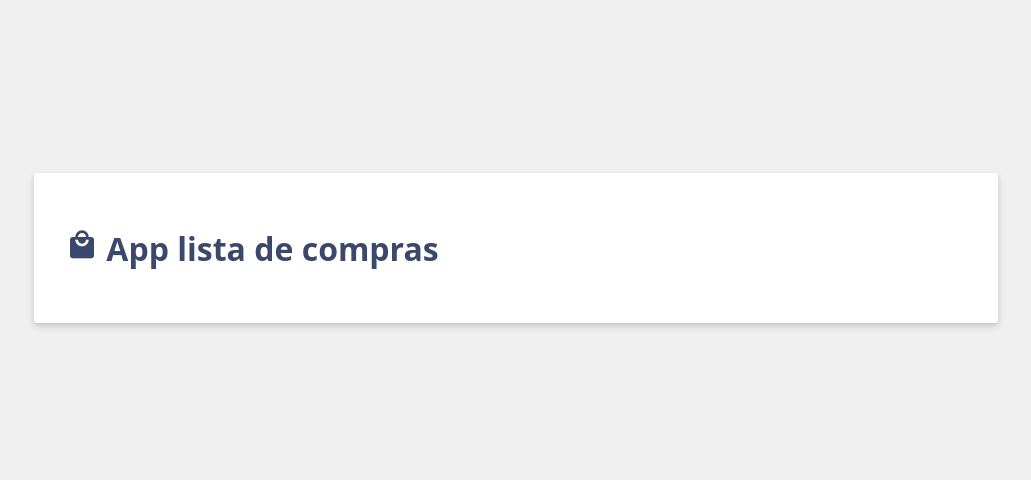
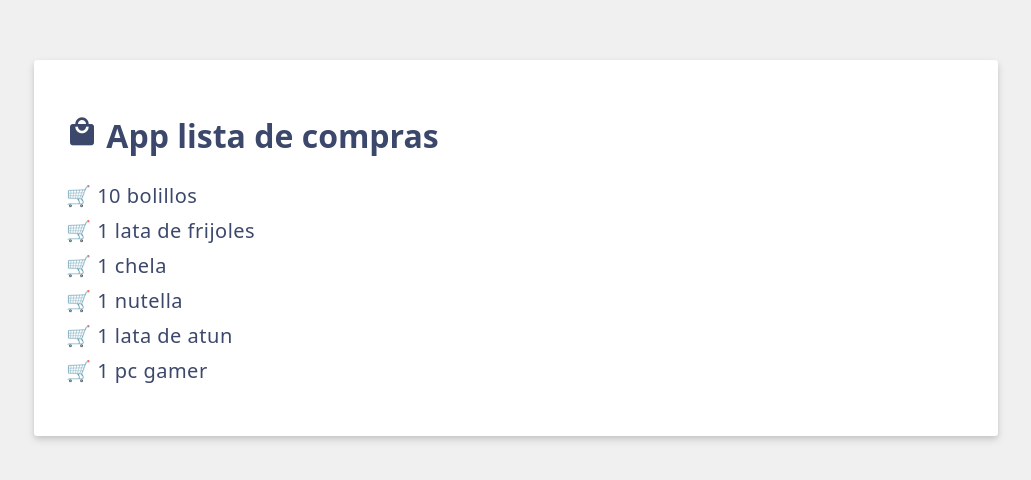
Before and after one commit to AaronAlons/DADM-2024, a Vue app: page / in a window 1280 px wide. Shown: the part 152-632 px from the top of the page, without its empty margins (124-1155 px from the left). Built offline with nearby package versions, Linux system fonts and the light colour scheme.

Commit message:
⭐ Feat: app vue add an items

```diff
--- a/src/App.vue
+++ b/src/App.vue
@@ -1,6 +1,14 @@
 <script setup>
 import { ref } from 'vue';
 const header = ref('App lista de compras');
+const items = ref([
+    {id:'1', label:'10 bolillos'},
+    {id:'2',label:'1 lata de frijoles'},
+    {id:'3',label:'1 chela'},
+    {id:'4',label:'1 nutella'},
+    {id:'5',label:'1 lata de atun'},
+    {id:'6',label:'1 pc gamer'}
+]);
 </script>
 
 <template>
@@ -9,7 +17,10 @@
     <i class="material-icons shopping-cart-icon">local_mall</i>
     {{ header }}
 </h1>
-
+<!--ul>li*3 es el lenguaje emet a usar-->
+<ul>
+    <li v-for="item in items" :key="item.id"> 🛒 {{ item.label }}</li>
+</ul>
 </template>
 
 <style scoped>
```
